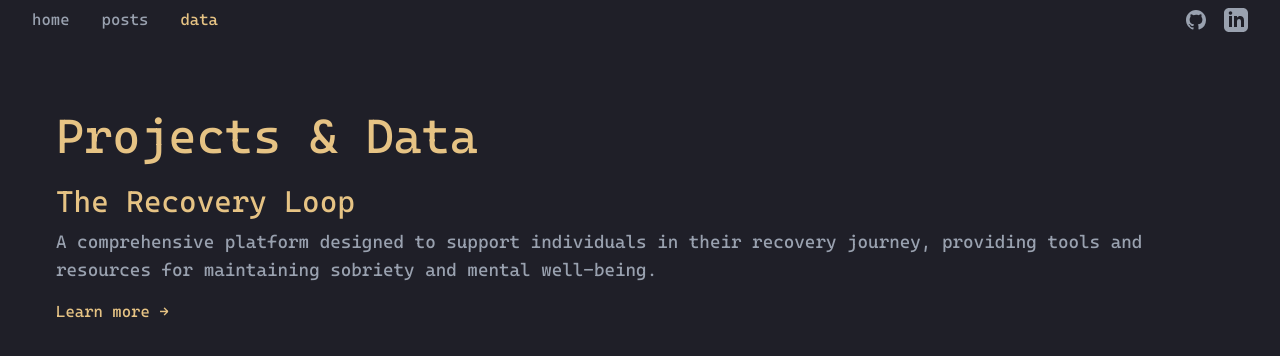
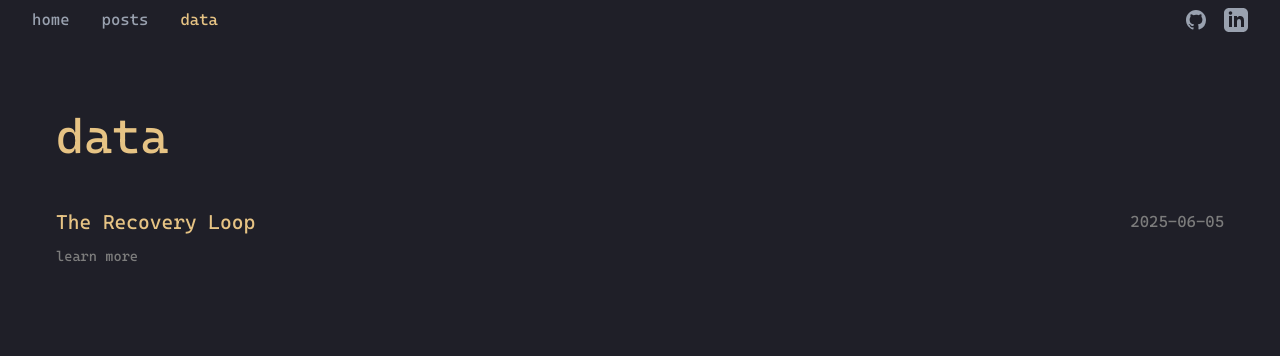
Before and after one commit to loganszeto/loganszeto, a Next.js app: page /data in a window 1280 px wide. Shown: the top 356 px of the page. Built offline with nearby package versions, Linux system fonts and the light colour scheme.

Commit message:
created different pages for posts

```diff
--- a/app/data/page.tsx
+++ b/app/data/page.tsx
@@ -2,14 +2,14 @@ import Link from 'next/link';
 
 interface Project {
   title: string;
-  description: string;
+  date: string;
   link?: string;
 }
 
 const projects: Project[] = [
   {
     title: "The Recovery Loop",
-    description: "A comprehensive platform designed to support individuals in their recovery journey, providing tools and resources for maintaining sobriety and mental well-being.",
+    date: "2025-06-05",
     link: "/projects/recovery-loop"
   }
   // Add more projects as they become available
@@ -19,19 +19,23 @@ export default function Data() {
   return (
     <div className="flex flex-col min-h-screen px-4 sm:px-6 lg:px-8 pt-10">
       <div className="max-w-7xl mx-auto w-full">
-        <h1 className="text-[#e6c384] text-4xl sm:text-5xl mb-6">Projects & Data</h1>
-        <div className="grid gap-8">
+        <h1 className="text-[#e6c384] text-4xl sm:text-5xl mb-12">data</h1>
+        <div className="space-y-6">
           {projects.map((project, index) => (
-            <div key={index} className="rounded-lg">
-              <h2 className="text-2xl sm:text-3xl text-[#e6c384] mb-2">{project.title}</h2>
-              <p className="text-gray-400 text-base sm:text-lg mb-4">{project.description}</p>
+            <div key={index}>
+              <div className="flex justify-between items-center">
+                <h2 className="text-[#e6c384] text-xl">{project.title}</h2>
+                <span className="text-[#7c7c7c]">{project.date}</span>
+              </div>
               {project.link && (
-                <Link
-                  href={project.link}
-                  className="text-[#e6c384] hover:text-gray-400 transition-colors"
-                >
-                  Learn more →
-                </Link>
+                <div className="mt-2">
+                  <Link
+                    href={project.link}
+                    className="text-[#7c7c7c] hover:text-[#e6c384] transition-colors text-sm"
+                  >
+                    learn more
+                  </Link>
+                </div>
               )}
             </div>
           ))}
--- /dev/null
+++ b/app/posts/filler-page/page.tsx
@@ -0,0 +1,27 @@
+import Link from 'next/link';
+
+export default function FillerPage() {
+  return (
+    <div className="flex flex-col min-h-screen px-4 sm:px-6 lg:px-8 pt-10">
+      <div className="max-w-7xl mx-auto w-full">
+        <Link
+          href="/posts"
+          className="text-[#e6c384] hover:text-gray-400 transition-colors mb-6 inline-block"
+        >
+          ← Back to Posts
+        </Link>
+
+        <h1 className="text-[#e6c384] text-4xl sm:text-5xl mb-6">filler page</h1>
+
+        <div className="space-y-8">
+          <section>
+            <p className="text-gray-400 text-base sm:text-lg">
+              This is a filler page to demonstrate the layout and styling of the posts section.
+              Future posts will contain actual content and insights.
+            </p>
+          </section>
+        </div>
+      </div>
+    </div>
+  );
+}
--- a/app/posts/page.tsx
+++ b/app/posts/page.tsx
@@ -1,11 +1,44 @@
+import Link from 'next/link';
+
+interface Post {
+  title: string;
+  date: string;
+  link?: string;
+}
+
+const posts: Post[] = [
+  {
+    title: "filler page",
+    date: "2024-12-14",
+    link: "/posts/filler-page"
+  }
+];
+
 export default function Posts() {
   return (
     <div className="flex flex-col min-h-screen px-4 sm:px-6 lg:px-8 pt-10">
       <div className="max-w-7xl mx-auto w-full">
-        <h1 className="text-[#e6c384] text-4xl sm:text-5xl mb-6">Research Posts</h1>
-        <p className="text-gray-400 text-base sm:text-lg">
-          Coming soon - This page will feature my research and technical writings.
-        </p>
+        <h1 className="text-[#e6c384] text-4xl sm:text-5xl mb-12">posts</h1>
+        <div className="space-y-6">
+          {posts.map((post, index) => (
+            <div key={index}>
+              <div className="flex justify-between items-center">
+                <h2 className="text-[#e6c384] text-xl">{post.title}</h2>
+                <span className="text-[#7c7c7c]">{post.date}</span>
+              </div>
+              {post.link && (
+                <div className="mt-2">
+                  <Link
+                    href={post.link}
+                    className="text-[#7c7c7c] hover:text-[#e6c384] transition-colors text-sm"
+                  >
+                    learn more
+                  </Link>
+                </div>
+              )}
+            </div>
+          ))}
+        </div>
       </div>
     </div>
   );
```
